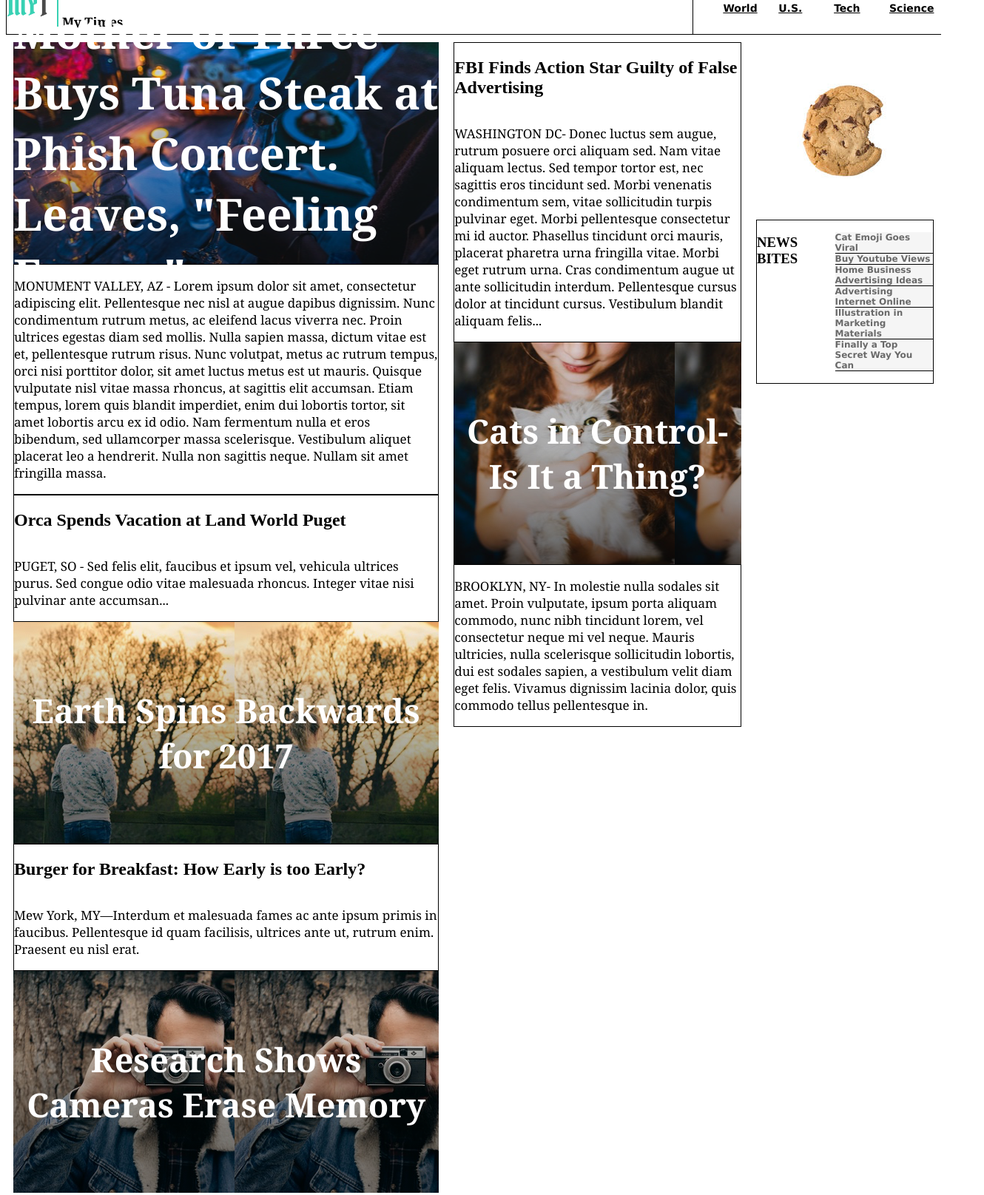
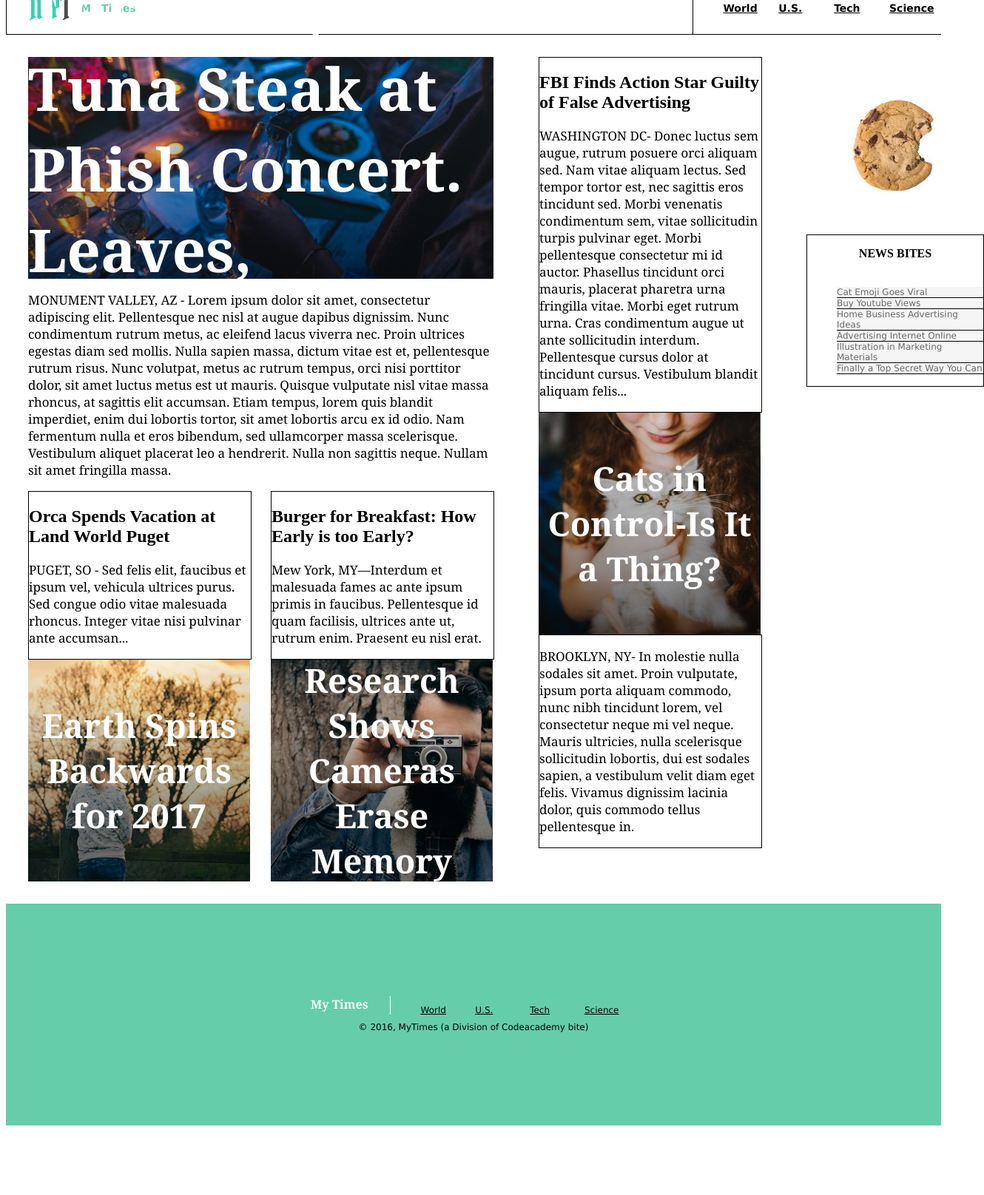
Before and after one commit to kndpakes/MyTimes, a plain HTML site: page index.html in a window 1280 px wide. Shown: the part 32-1648 px from the top of the page at 74% size, 1330 px wide, since content can reach past the window. After the commit the page ends 1562 px from the top, so only its background shows below. Drawn offline with Linux system fonts and the light colour scheme.

Commit message:
as good as it is going to get

```diff
--- a/index.html
+++ b/index.html
@@ -8,7 +8,7 @@
 <div id="header">
   <div id="logo">
   	<img src="./resources/images/logo.jpg">
-    <p>My Times</p>
+    <span>My Times</span>
   </div>
 
   <div class="nav">
@@ -25,12 +25,16 @@
 <div class="main">
   <div class="column">
     <div class="large">
+	  <div class="leadstory">
 	    <div class="tuna">
-	    <h2>Mother of Three Buys Tuna Steak at Phish Concert. Leaves, "Feeling Funny."</h1>
+	      <h1>Mother of Three Buys Tuna Steak at Phish Concert. Leaves, "Feeling Funny."</h1>
         </div>
-	  <div class="story">
+        <div>
 		<p>MONUMENT VALLEY, AZ - Lorem ipsum dolor sit amet, consectetur adipiscing elit. Pellentesque nec nisl at augue dapibus dignissim. Nunc condimentum rutrum metus, ac eleifend lacus viverra nec. Proin ultrices egestas diam sed mollis. Nulla sapien massa, dictum vitae est et, pellentesque rutrum risus. Nunc volutpat, metus ac rutrum tempus, orci nisi porttitor dolor, sit amet luctus metus est ut mauris. Quisque vulputate nisl vitae massa rhoncus, at sagittis elit accumsan. Etiam tempus, lorem quis blandit imperdiet, enim dui lobortis tortor, sit amet lobortis arcu ex id odio. Nam fermentum nulla et eros bibendum, sed ullamcorper massa scelerisque. Vestibulum aliquet placerat leo a hendrerit. Nulla non sagittis neque. Nullam sit amet fringilla massa.</p>
 	    </div>
+	  </div>
+	  <div class="otherstories">
+        <div class="splitcolumn">
 	      <div class="story">
 	        <h2>Orca Spends Vacation at Land World Puget</h2>
 		    <p>PUGET, SO - Sed felis elit, faucibus et ipsum vel, vehicula ultrices purus. Sed congue odio vitae malesuada rhoncus. Integer vitae nisi pulvinar ante accumsan...</p>
@@ -38,12 +42,16 @@
           <div class="earth">
 	        <h2>Earth Spins Backwards for 2017</h2>
           </div>
+	    </div>
+	    <div class=splitcolumn">
           <div class="story">
 	        <h2>Burger for Breakfast: How Early is too Early?</h2>
 		    <p>Mew York, MY—Interdum et malesuada fames ac ante ipsum primis in faucibus. Pellentesque id quam facilisis, ultrices ante ut, rutrum enim. Praesent eu nisl erat.
           </div>
           <div class="camera">
 	        <h2>Research Shows Cameras Erase Memory</h2>
+          </div>
+        </div>
 	  </div>
 	</div>
   </div>
@@ -82,6 +90,26 @@
     </div>
   </div>
 </div>
+<div id="footer">
+  <div class="topline">
+
+	<span class="mytimes">My Times</span>
+
+    <span class="nav">
+    <ul>
+      <li><a href="#">World</a></li>
+	  <li><a href="#">U.S.</a></li>
+      <li><a href="#">Tech</a></li>
+	  <li><a href="#">Science</a></li>
+	  </span>
+	</ul>
+
+  </div>
+
+  <div class="copyright">
+    <span>&copy; 2016, MyTimes (a Division of Codeacademy bite)</span>
+  </div>
+</div>
 
 </body>
 </html>
--- a/resources/css/style.css
+++ b/resources/css/style.css
@@ -9,12 +9,13 @@
 	}
 
 #logo {
-	display: inline-block;
+	display: flex;
 	height: 70px;
-	justify-content: flex-start;
+	padding-left: 30px;
 	flex-grow: 1;
 	align-items: center;
 	border: 1px solid black;
+	color: MediumAquamarine;
     }
 
 .nav {
@@ -24,39 +25,25 @@
 .nav li {
 	width: 70px;
 	display: inline-block;
-
 	}
 
 a {
 	color: black;
-
     }
 
-p {
-	display: inline-block;
-	color: MediumAquamarine;
-	align-items: center;
-    }
 
 .main {
 	display: flex;
-
-
-    }
-
-.menu {
-	border: 1px solid black;
     }
 
 .column {
 	display: flex;
-	margin: 10px;
-
+	margin: 30px;
 	}
 
 .story {
 	border: 1px solid black;
-
+	width: 300px;
     }
 
 .phototitle {
@@ -66,7 +53,6 @@ p {
 .column.large {
 	width: 630px;
 	border: 1px solid black;
-
 
     }
 
@@ -88,6 +74,7 @@ p {
 	font-family: Georgia;
     font-size: 17px;
 	}
+
 .tuna {
 	background-image: url("../images/tuna.png");
 	color: white;
@@ -96,6 +83,7 @@ p {
     font-weight: bold;
     font-size: 40px;
 	height: 300px;
+	width: 629px;
     }
 
 .earth {
@@ -106,6 +94,7 @@ p {
     font-weight: bold;
     font-size: 30px;
 	height: 300px;
+    width: 300px;
 	}
 
 .cat {
@@ -116,7 +105,9 @@ p {
     font-weight: bold;
     font-size: 30px;
 	height: 300px;
+	width: 300px;
     }
+
 .camera {
 	background-image: url("../images/camera.png");
 	color: white;
@@ -125,13 +116,14 @@ p {
     font-weight: bold;
     font-size: 30px;
 	height: 300px;
+	width: 300px;
     }
 
 .cookie {
 	height: 240px;
     }
 
-.tuna h2 {
+.tuna h1 {
 	display: flex;
 	align-items: center;
     }
@@ -151,15 +143,38 @@ p {
 	text-align: center;
     }
 
+.leadstory {
+	display: flex;
+	flex-direction: column;
+	width: 630px;
+}
+
+.otherstories {
+	display: flex;
+	justify-content: space-between;
+}
+
+.splitcolumn {
+	display: flex;
+	justify-content: space-between;
+	flex-direction: column;
+	flex-wrap: wrap;
+
+
+}
+
 .menu {
-	display: flex;
+	display: block;
+	border: 1px solid black;
+    }
+
+
+h3 {
+	color: black;
 	font-weight: bold;
 	font-size: 16px;
-}
-
-.list {
-
-
+	text-align: center;
+	padding-bottom: 20px;
     }
 
 .menu li {
@@ -170,3 +185,47 @@ p {
 	color: DimGray;
 	background-color: WhiteSmoke;
     }
+
+#footer {
+	display: flex;
+	align-content: center;
+	align-items: center;
+	background-color: MediumAquamarine;
+	margin: auto;
+	font-family: Verdana;
+	font-size: 12px;
+	height: 300px;
+	justify-content: center;
+	flex-direction: column;
+	width: 100%;
+}
+
+.mytimes {
+	display: flex;
+	font-family: Georgia;
+	font-size: 16px;
+	font-weight: bold;
+	color: white;
+	border-right: 1px solid white;
+	padding-right: 30px;
+
+	}
+
+.copyright {
+	display: flex;
+	color: black;
+	text-align: center;
+	padding-top: 10px;
+
+}
+#footer .nav {
+
+	align-content: center;
+
+}
+
+.topline {
+	display: flex;
+	align-content: center;
+	height: 25px;
+}
```
Lines whose indentation alone changed are shown as unchanged.
